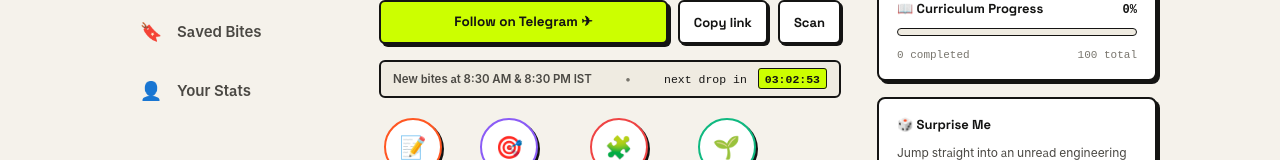
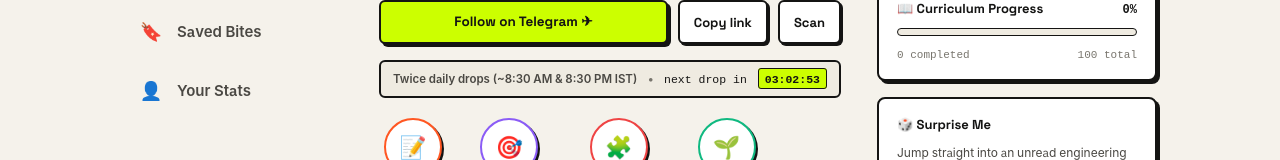
Before and after one commit to akshithaaballal/bitbytes, a React (Vite) app in the folder frontend/: page / in a window 1280 px wide. Shown: the part 209-369 px from the top of the page. Built offline with nearby package versions, Linux system fonts and the light colour scheme; no server answers.

Commit message:
soften daily schedule text to account for github actions cron delay

```diff
--- a/frontend/src/constants.js
+++ b/frontend/src/constants.js
@@ -7,7 +7,7 @@ export const TELEGRAM_URL = 'https://t.me/csbites';
 export const TELEGRAM_WEB_URL = 'https://telegram.me/csbites';
 export const TELEGRAM_APP_URL = 'tg://resolve?domain=csbites';
 export const GITHUB_REPO_URL = 'https://github.com/akshithaaballal/bitbytes';
-export const DISPATCH_CADENCE = 'New bites at 8:30 AM & 8:30 PM IST';
+export const DISPATCH_CADENCE = 'Twice daily drops (~8:30 AM & 8:30 PM IST)';
 
 // Telegram community real verified stats
 export const STATS_COMMUNITY_SUBSCRIBERS = '1.2k+';
```
